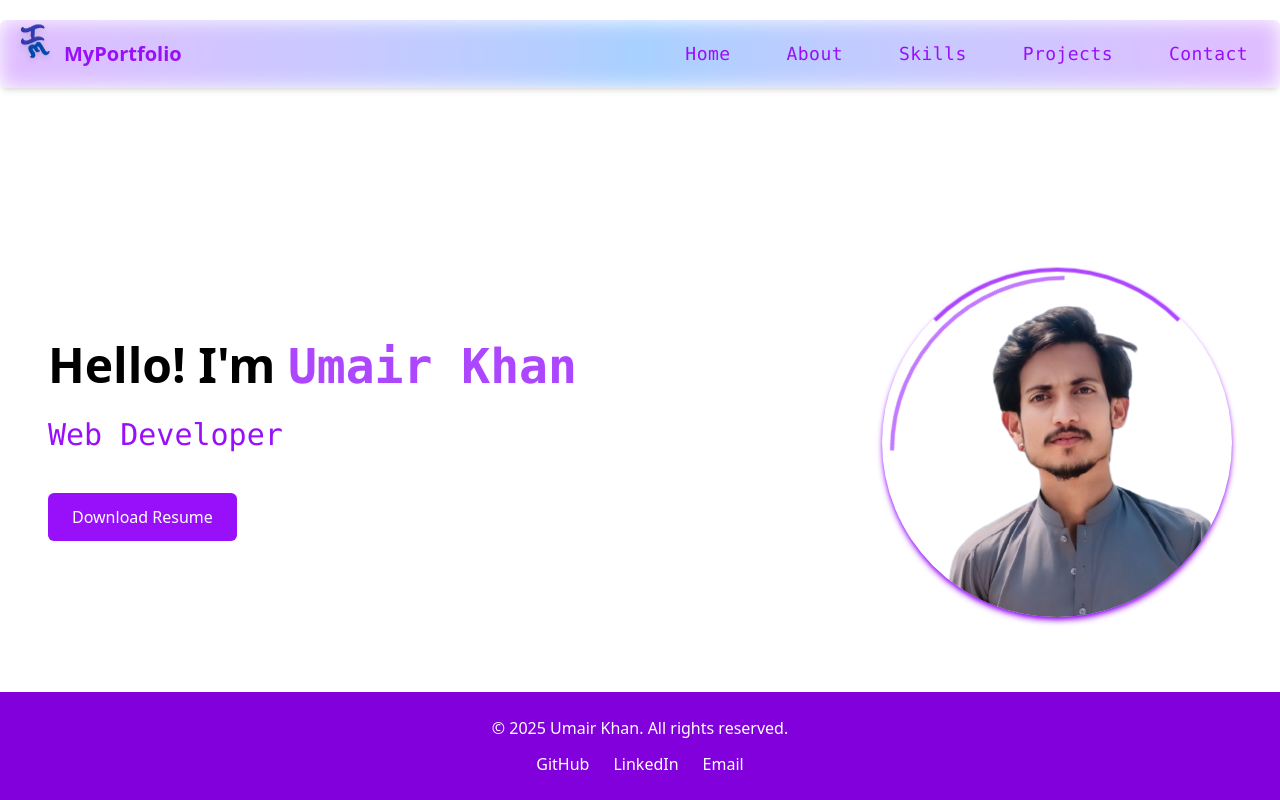
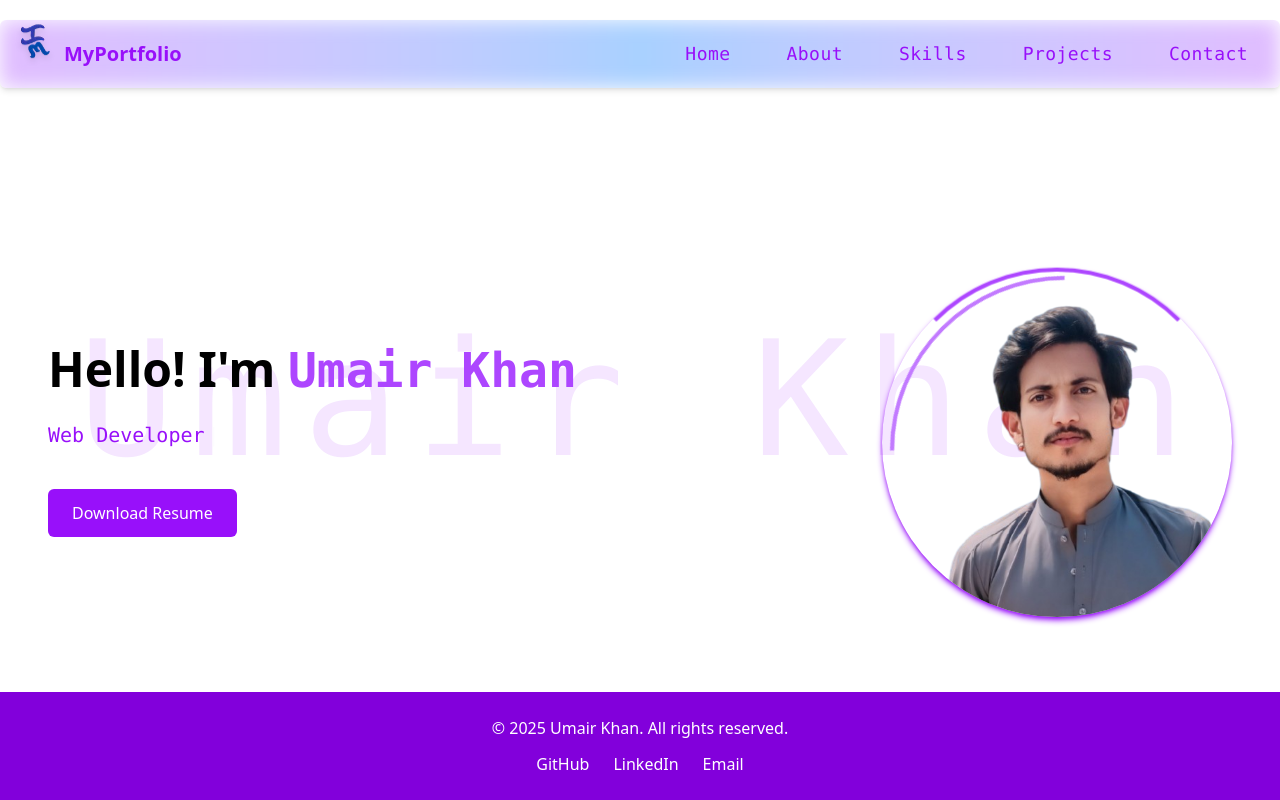
Before and after one commit to mrumairkhan74/mrumairkhan74-portfolio, a React (Vite) app: page / in a window 1280 px wide. Shown: the top 800 px of the page. Built offline with nearby package versions, Linux system fonts and the light colour scheme.

Commit message:
All Change

```diff
--- a/src/components/pages/Home.jsx
+++ b/src/components/pages/Home.jsx
@@ -33,6 +33,7 @@ const Home = () => {
 
   return (
     <>
+      <HomeBg />
       <main
         className="relative flex flex-col-reverse md:flex-row items-center justify-between max-w-7xl mx-auto
           px-12 py-32 md:py-40 gap-16 z-10 "
@@ -46,12 +47,12 @@ const Home = () => {
             </span>
           </h1>
 
-          <h2 className="text-2xl sm:text-3xl text-purple-600 font-mono mb-10">
+          <h2 className="text-[16px] sm:text-xl text-purple-600 font-mono mb-10">
             <Typewriter
               words={titles}
               loop
               cursor
-              cursorStyle="_"
+              cursorStyle="|"
               typeSpeed={70}
               deleteSpeed={50}
               delaySpeed={1500}
```
